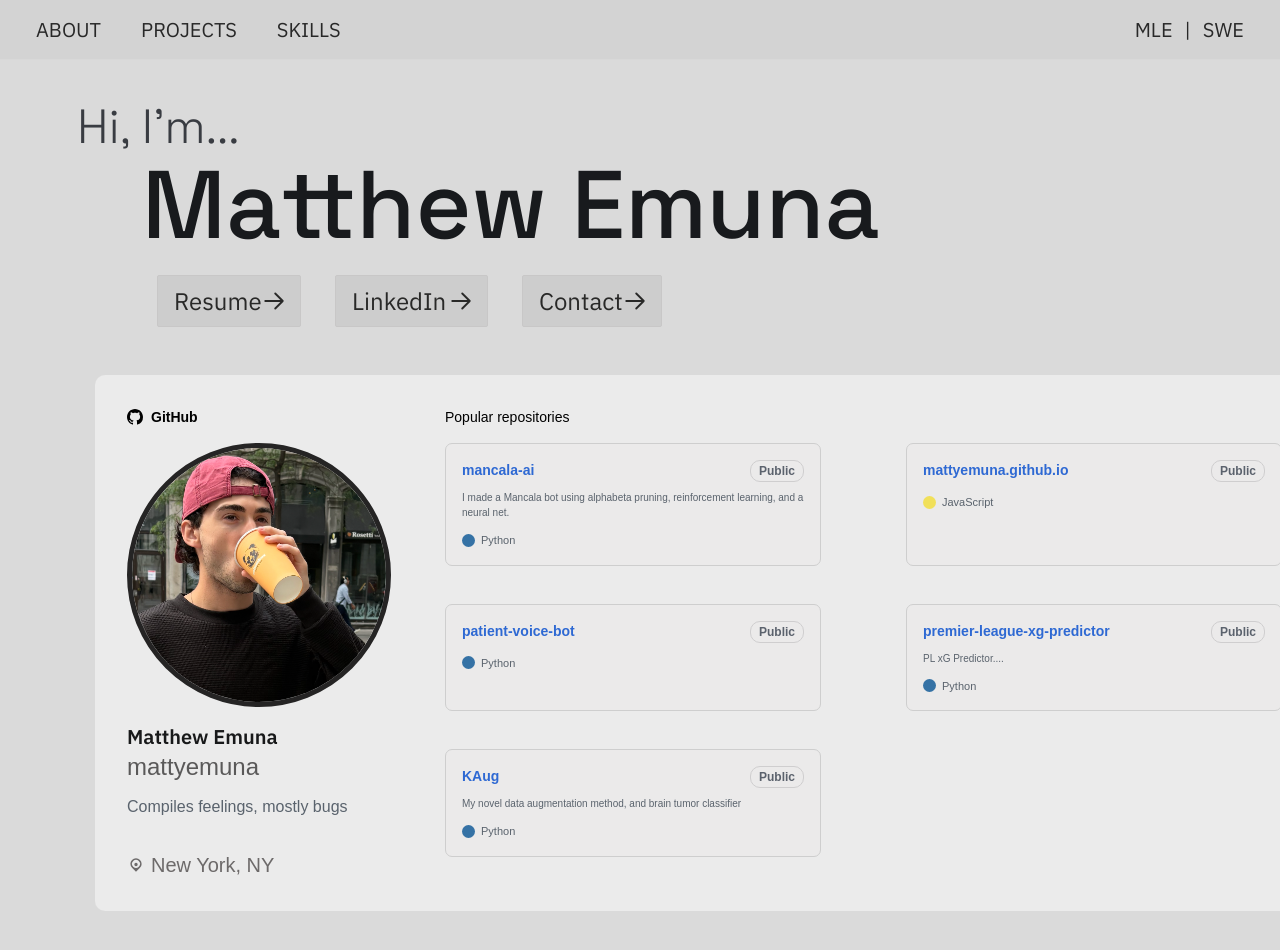
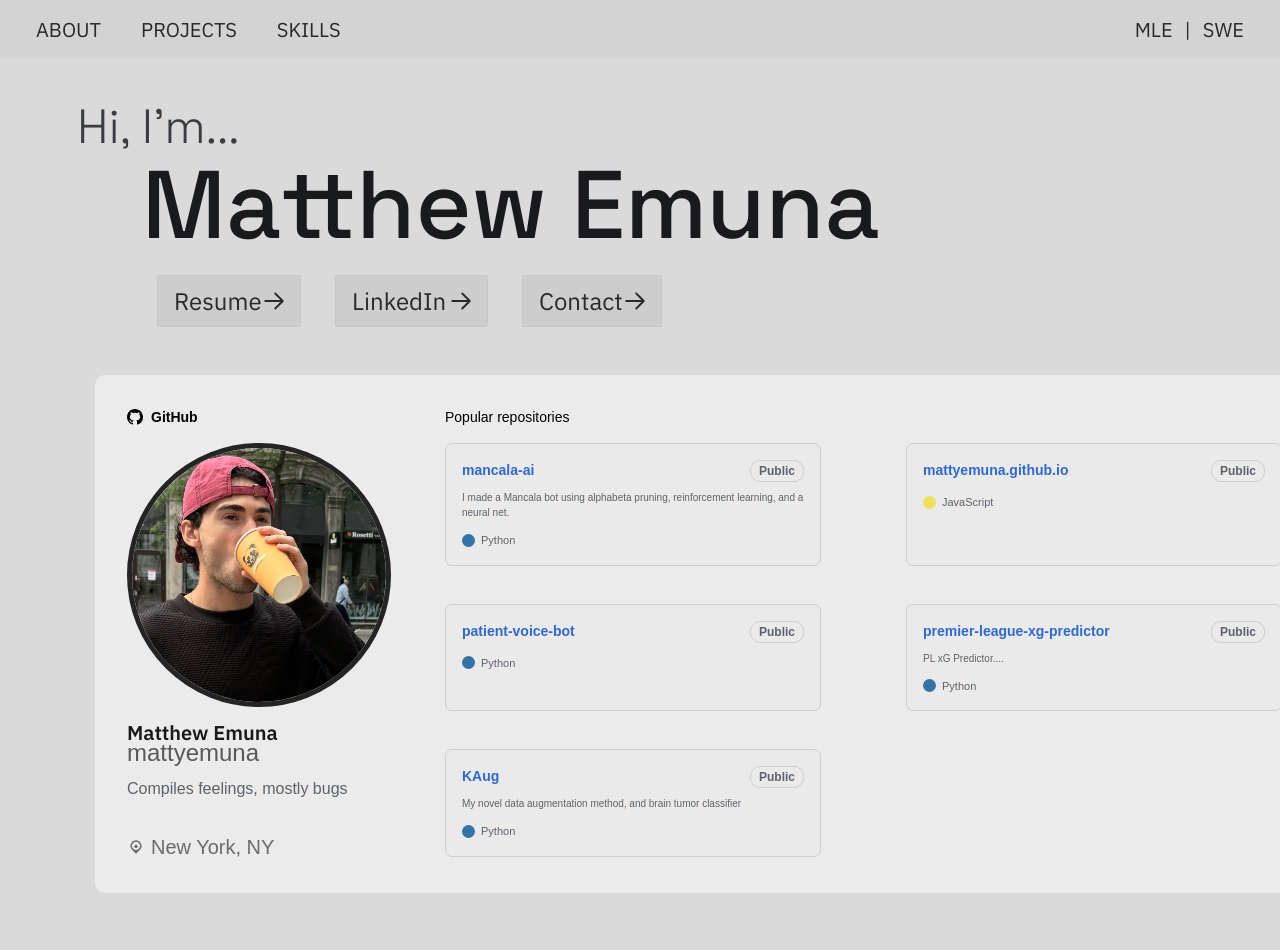
Before and after one commit to mattyemuna/mattyemuna.github.io, a React (Vite) app: page / in a window 1280 px wide. Shown: the top 950 px of the page. Built offline with nearby package versions, Linux system fonts and the light colour scheme.

Commit message:
hero + github card

```diff
--- a/src/components/GithubCard.jsx
+++ b/src/components/GithubCard.jsx
@@ -82,10 +82,10 @@ export default function GithubCard() {
           style={{ objectPosition: '50% 20%' }}
         />
 
-        <p className="mt-4 font-ibm-plex-sans text-xl font-semibold text-[#18191a]">
+        <p className="mt-4 font-ibm-plex-sans text-xl leading-none font-semibold text-[#18191a]">
           Matthew Emuna
         </p>
-        <p className="mt-0 font-mona-sans text-2xl text-[#5a5959]">mattyemuna</p>
+        <p className="mt-[-2px] font-mona-sans text-2xl leading-none text-[#5a5959]">mattyemuna</p>
         <p className="mt-3 font-mona-sans text-base text-[#5a636d]">
           Compiles feelings, mostly bugs
         </p>
```
